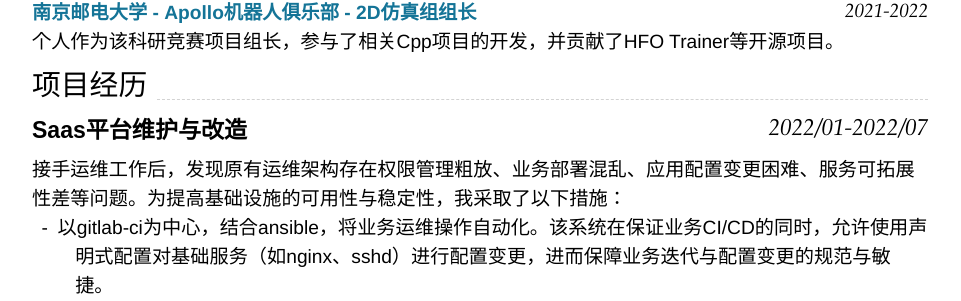
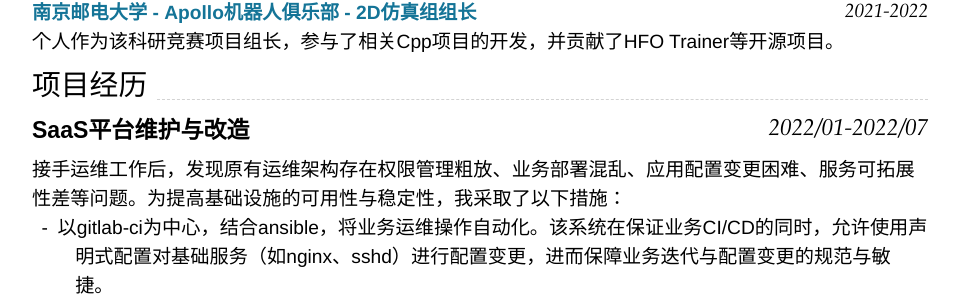
Before and after one commit to kawhicurry/resume, a Jekyll site: the page built from index.md, in a window 1280 px wide. Shown: the part 396-697 px from the top of the page, without its empty margins (160-1121 px from the left). Built offline with Jekyll 4.4.1, drawn with Linux system fonts in a browser that asks for light colours; nearby versions of some CDN libraries.

Commit message:
update: optimize main resume

```diff
--- a/index.md
+++ b/index.md
@@ -29,7 +29,7 @@ homepage:
 
 ## 项目经历
 
-### **Saas平台维护与改造** `2022/01-2022/07`
+### **SaaS平台维护与改造** `2022/01-2022/07`
 
 接手运维工作后，发现原有运维架构存在权限管理粗放、业务部署混乱、应用配置变更困难、服务可拓展性差等问题。为提高基础设施的可用性与稳定性，我采取了以下措施：
 
```
